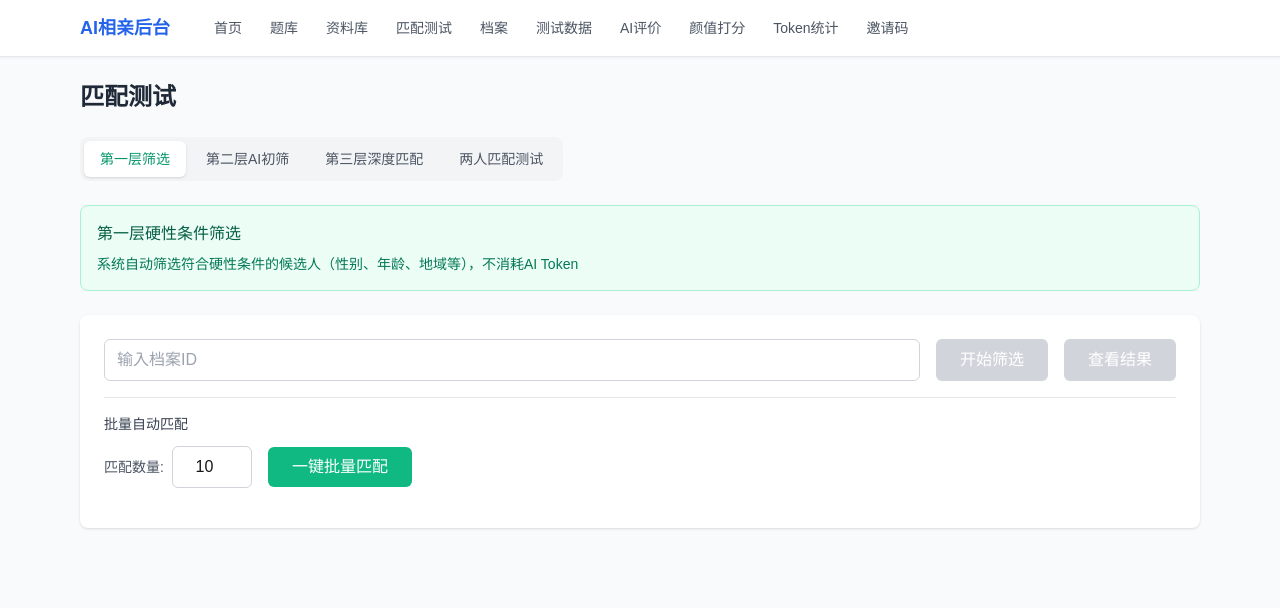
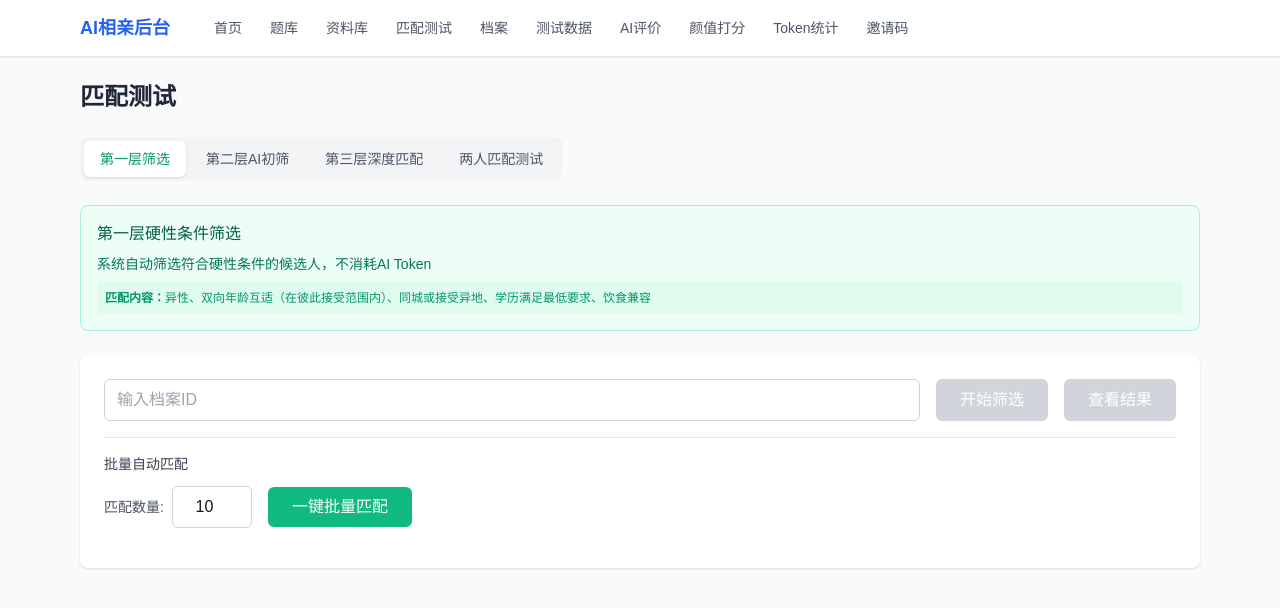
Before and after one commit to LOWLOW152/ai-dating-web, a Next.js app: page /admin/match in a window 1280 px wide. Shown: the top 608 px of the page. Built offline with nearby package versions, Linux system fonts and the light colour scheme.

Commit message:
匹配页面：第一/二层添加详细匹配内容说明

```diff
--- a/src/app/admin/match/page.tsx
+++ b/src/app/admin/match/page.tsx
@@ -210,9 +210,13 @@ function Level1Filter() {
     <div className="space-y-6">
       <div className="bg-emerald-50 border border-emerald-200 rounded-lg p-4">
         <h3 className="font-medium text-emerald-800 mb-2">第一层硬性条件筛选</h3>
-        <p className="text-sm text-emerald-700">
-          系统自动筛选符合硬性条件的候选人（性别、年龄、地域等），不消耗AI Token
+        <p className="text-sm text-emerald-700 mb-2">
+          系统自动筛选符合硬性条件的候选人，不消耗AI Token
         </p>
+        <div className="text-xs text-emerald-600 bg-emerald-100/50 rounded p-2">
+          <strong>匹配内容：</strong>
+          异性、双向年龄互适（在彼此接受范围内）、同城或接受异地、学历满足最低要求、饮食兼容
+        </div>
       </div>
 
       <div className="bg-white rounded-lg shadow p-6">
@@ -617,9 +621,13 @@ function Level2Filter() {
     <div className="space-y-6">
       <div className="bg-purple-50 border border-purple-200 rounded-lg p-4">
         <h3 className="font-medium text-purple-800 mb-2">第二层AI初筛 - 相似度评分</h3>
-        <p className="text-sm text-purple-700">
-          从第一层通过的候选人中，基于5个维度（兴趣爱好、作息习惯、社交模式、话题、运动习惯）进行AI相似度评分，取Top 20%进入第三层
+        <p className="text-sm text-purple-700 mb-2">
+          AI对第一层通过的候选人进行相似度评分，取Top 20%进入第三层
         </p>
+        <div className="text-xs text-purple-600 bg-purple-100/50 rounded p-2">
+          <strong>评分维度：</strong>
+          兴趣爱好（重叠度）、作息习惯（一致性）、社交模式（偏好匹配）、话题偏好（共同话题）、运动习惯（活跃程度）
+        </div>
       </div>
 
       <div className="bg-white rounded-lg shadow p-6">
```
